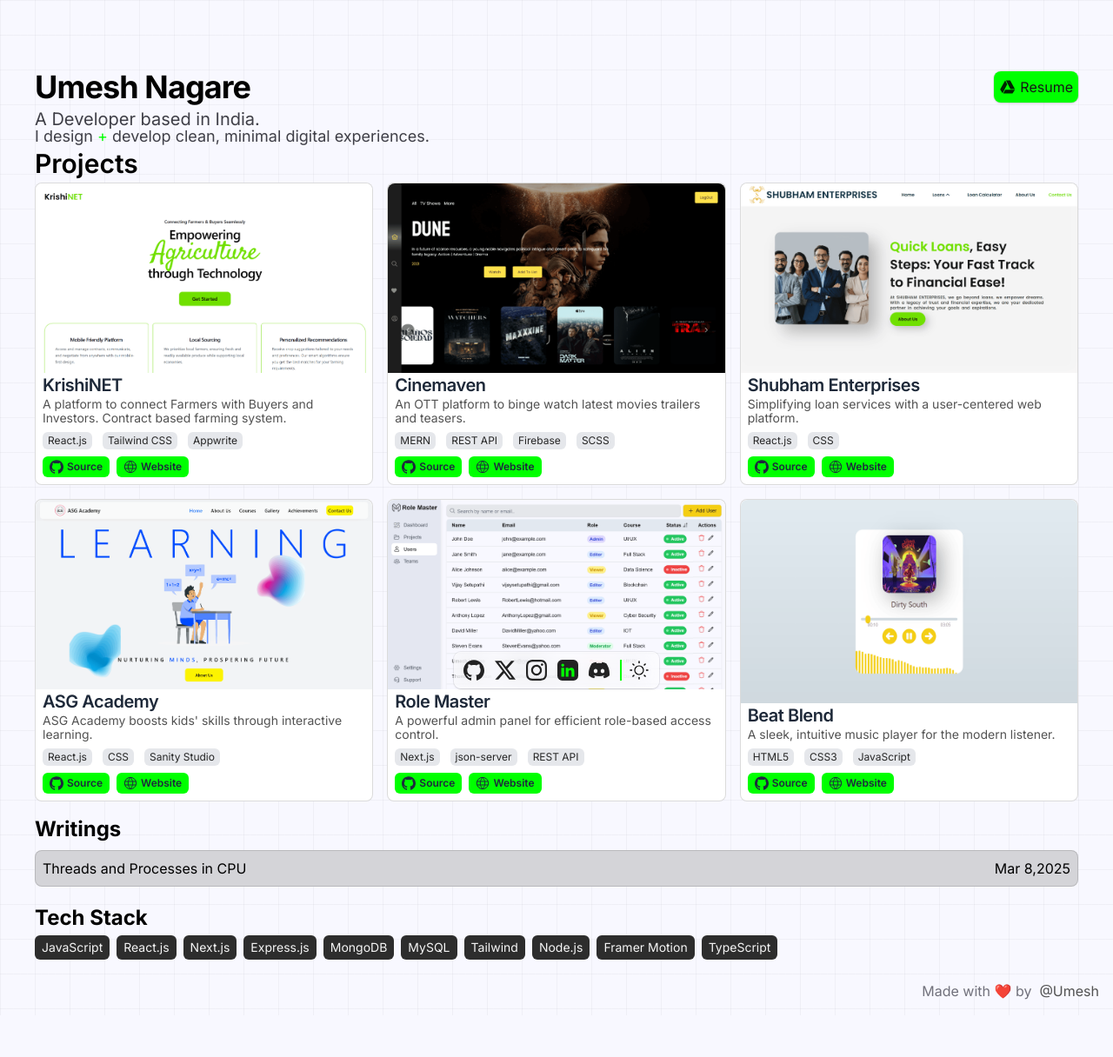
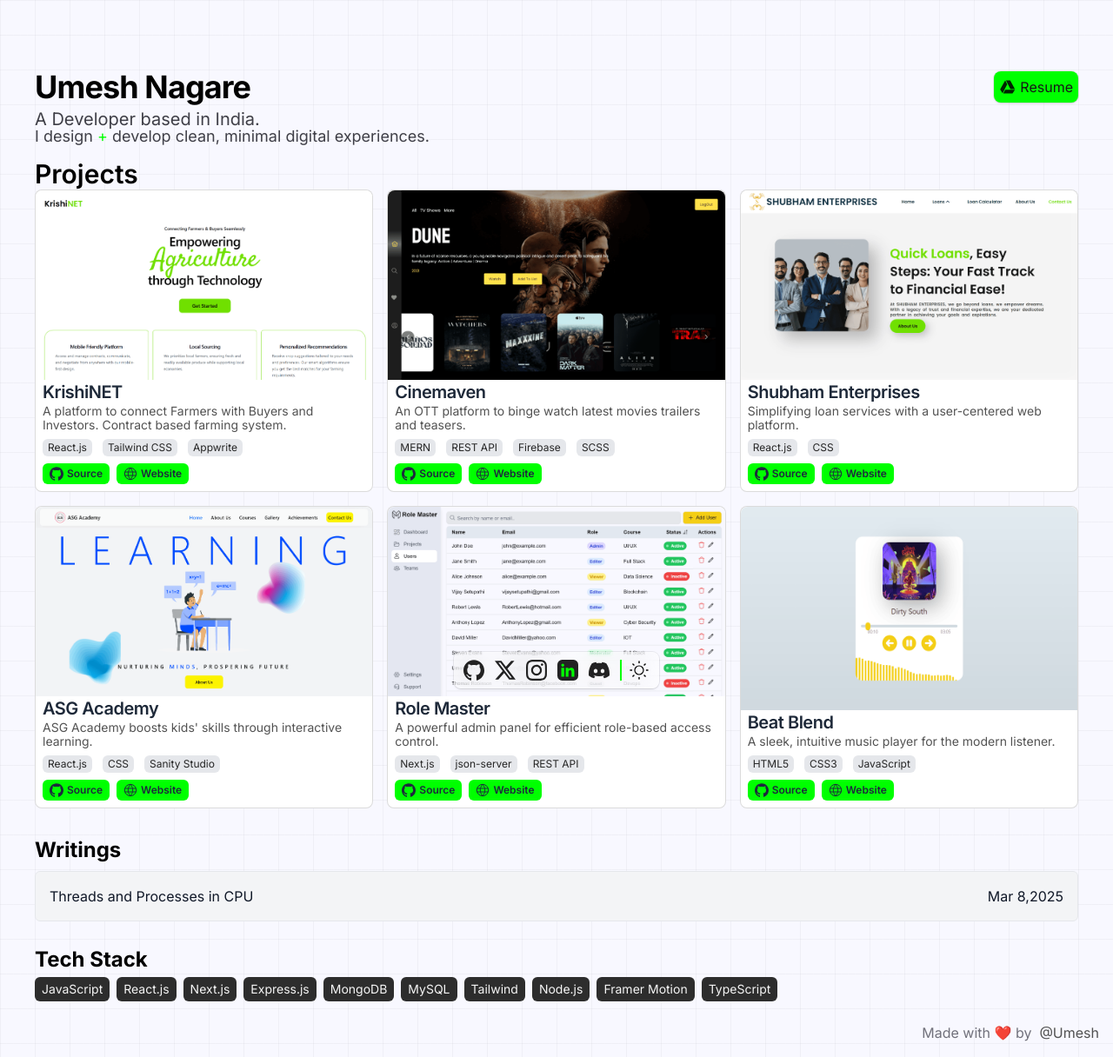
Before and after one commit to Algoture/PortFolio, a Next.js app: page / in a window 1280 px wide. Shown: the whole page at 87% size. Before the commit the page ends 1168 px from the top, so only its background shows below. Built offline with nearby package versions, Linux system fonts and the light colour scheme.

Commit message:
update : layout

```diff
--- a/src/app/Components/Projects.jsx
+++ b/src/app/Components/Projects.jsx
@@ -8,14 +8,14 @@ import Image from "next/image";
 const Projects = () => {
 
   return (
-    <>
+    <section className="my-4">
       <motion.h1
         initial="hidden"
         whileInView="visible"
         viewport={{ once: true }}
         transition={transition}
         variants={variants}
-        className="dark:text-white text-black md:pl-10 pl-5 text-3xl font-semibold my-1">
+        className="dark:text-white text-black md:pl-10 pl-5 text-3xl font-semibold ">
         Projects
       </motion.h1>
       <div className="grid md:grid-cols-3 sm:grid-cols-2 grid-cols-1 gap-4 md:px-10 px-5">
@@ -84,7 +84,7 @@ const Projects = () => {
           );
         })}
       </div>
-    </>
+    </section>
   );
 };
 
--- a/src/app/Components/Skills.jsx
+++ b/src/app/Components/Skills.jsx
@@ -4,7 +4,7 @@ import { skills, transition, variants } from "../Utils/Data";
 
 const Skills = () => {
   return (
-    <section className="flex flex-col mt-2 md:px-10 px-5 py-2 gap-1">
+    <section className="flex flex-col md:px-10 px-5 py-2 gap-1">
       <motion.h1
         initial="hidden"
         whileInView="visible"
--- a/src/app/Components/Writing.jsx
+++ b/src/app/Components/Writing.jsx
@@ -17,7 +17,7 @@ const Writing = () => {
       </motion.h1>
       <div className="md:px-10 px-5 my-1 ">
         <motion.div
-          className="dark:bg-zinc-800 bg-zinc-300 dark:text-white z-0 border-lightborder border p-2 rounded-lg flex justify-between"
+          className="dark:bg-zinc-800 md:flex-row flex-col bg-gray-100 text-gray-900 dark:text-white z-0  dark:border-zinc-700 rounded-md mb-4 p-4 border border-gray-200 flex justify-between"
           initial="hidden"
           whileInView="visible"
           viewport={{ once: true }}
```
